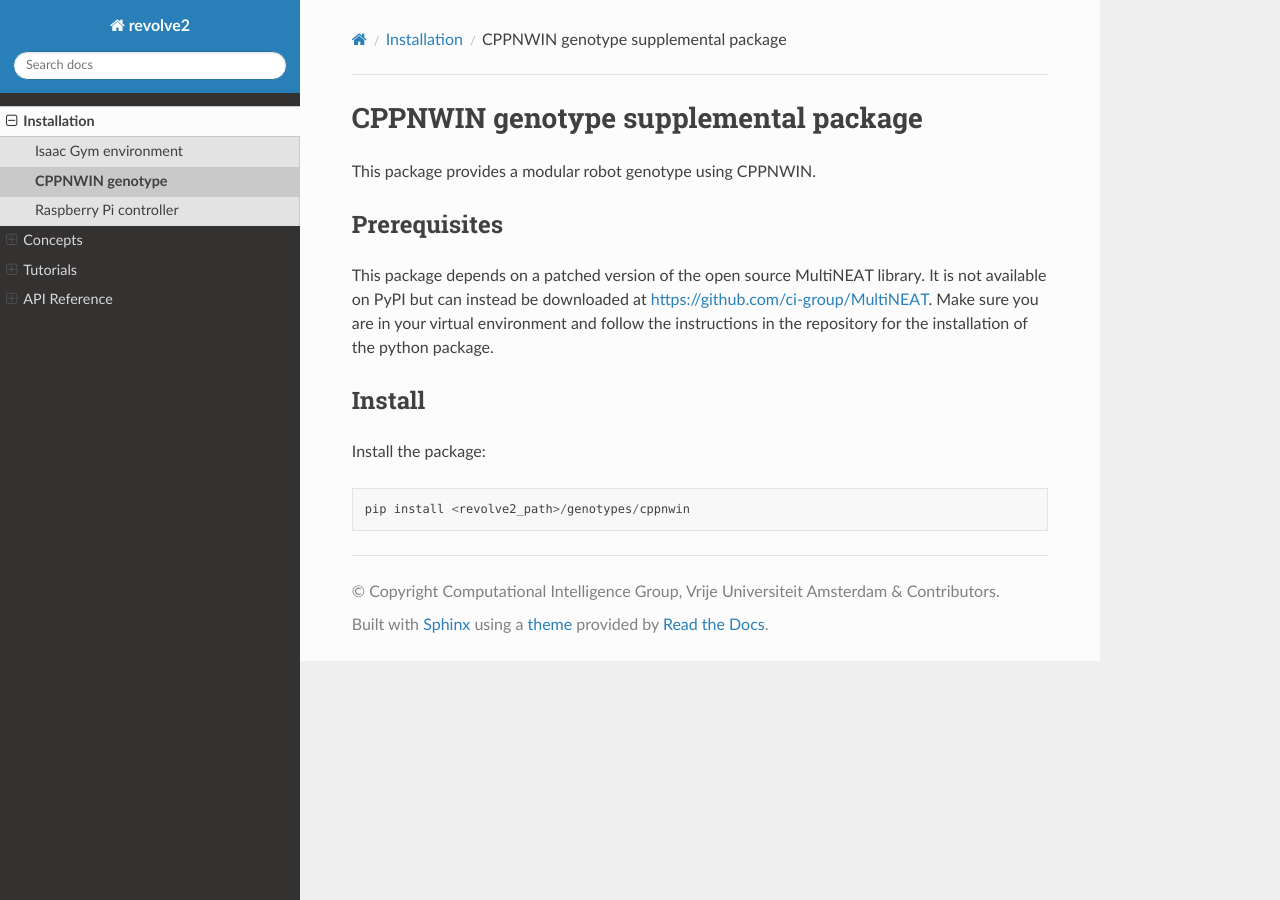
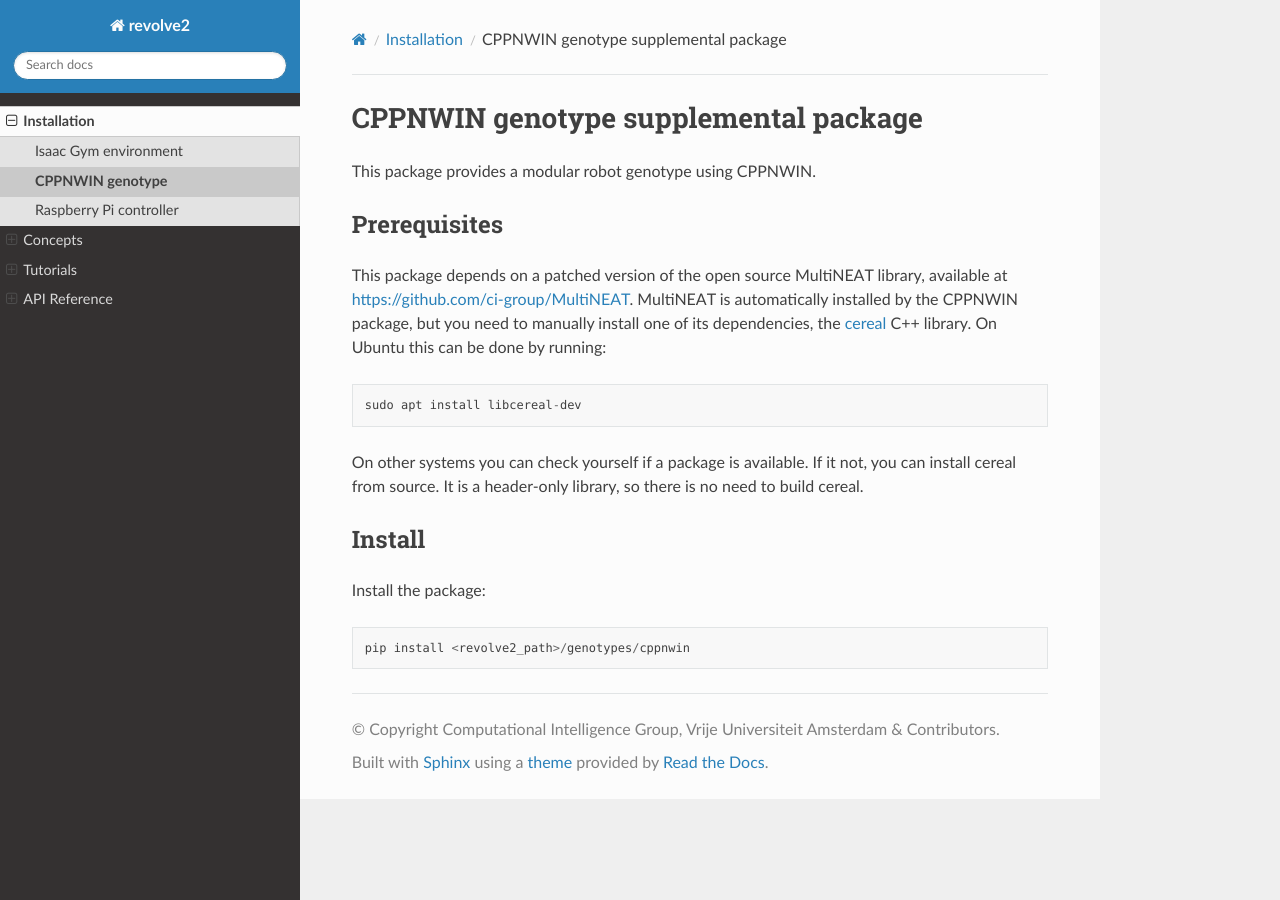
Before and after one commit to ci-group/revolve2, a Sphinx documentation site: the page built from docs/source/installation/genotypes/cppnwin.rst, in a window 1280 px wide. Built offline with Sphinx 7.4.7 and the Read the Docs theme 2.0.0, drawn with Linux system fonts in a browser that asks for light colours; pages that are not in the unit, such as notebooks, are missing from menus.

Commit message:
Update docs

```diff
--- a/docs/source/installation/genotypes/cppnwin.rst
+++ b/docs/source/installation/genotypes/cppnwin.rst
@@ -6,9 +6,13 @@ This package provides a modular robot genotype using CPPNWIN.
 -------------
 Prerequisites
 -------------
-This package depends on a patched version of the open source MultiNEAT library.
-It is not available on PyPI but can instead be downloaded at `<https://github.com/ci-group/MultiNEAT>`_.
-Make sure you are in your virtual environment and follow the instructions in the repository for the installation of the python package.
+This package depends on a patched version of the open source MultiNEAT library, available at `<https://github.com/ci-group/MultiNEAT>`_.
+MultiNEAT is automatically installed by the CPPNWIN package, but you need to manually install one of its dependencies, the `cereal <https://uscilab.github.io/cereal/>`_ C++ library.
+On Ubuntu this can be done by running::
+
+    sudo apt install libcereal-dev
+
+On other systems you can check yourself if a package is available. If it not, you can install cereal from source. It is a header-only library, so there is no need to build cereal.
 
 -------
 Install
```
